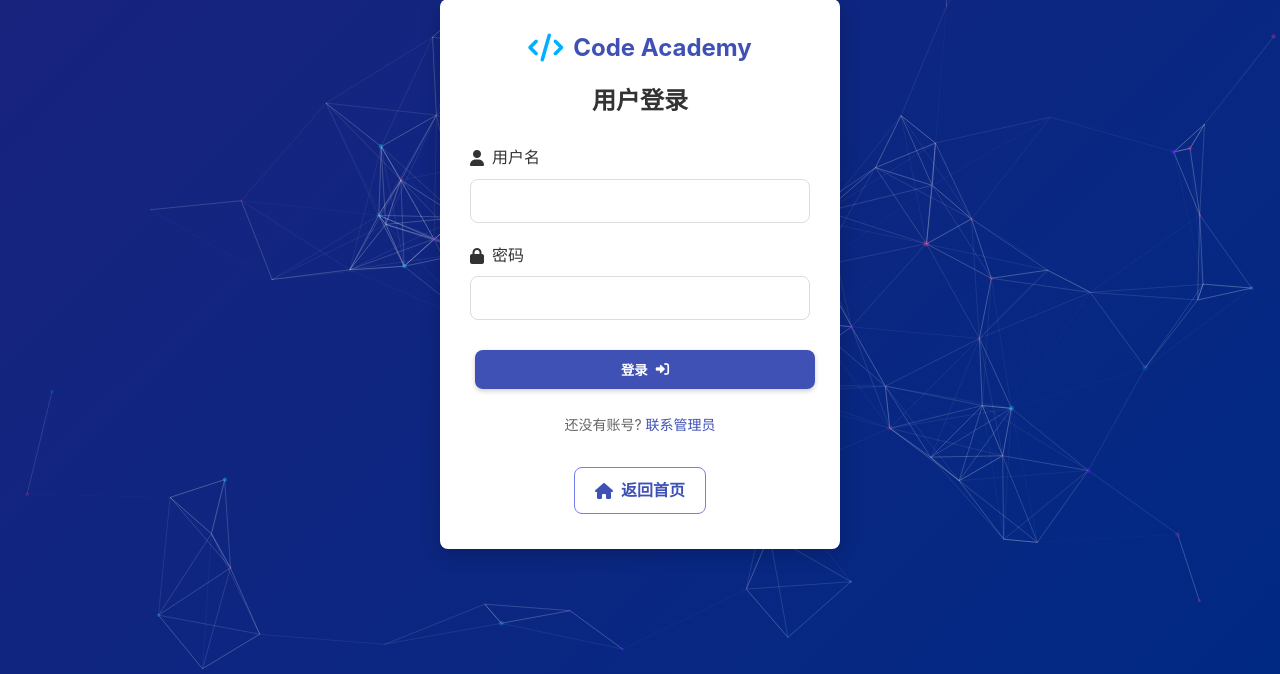
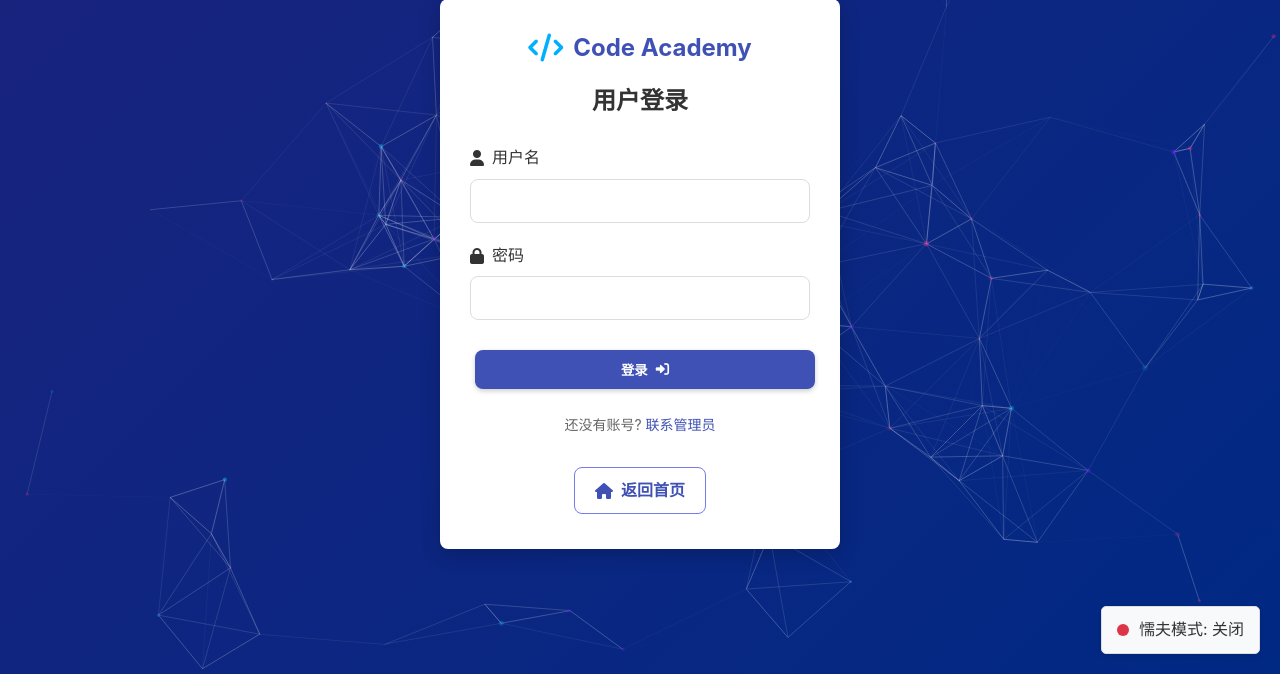
Before and after one commit to DingTom23/dmsy-vuln-activities, a PHP site: page /login.php in a window 1280 px wide. Shown: the part 126-800 px from the top of the page. Run offline with PHP 8.4, Linux system fonts and the light colour scheme.

Commit message:
update
update

```diff
--- a/config.php
+++ b/config.php
@@ -4,6 +4,9 @@ $db_host = 'localhost';
 $db_user = 'dmsyctfuser';
 $db_pass = 'dmsyctfpassword';
 $db_name = 'coolsite';
+
+// 懦夫模式设置 - 开启后会显示SQL错误和执行的SQL语句
+$coward_mode = false; // 默认关闭
 
 // 创建数据库连接
 $conn = mysqli_connect($db_host, $db_user, $db_pass, $db_name);
--- a/login.php
+++ b/login.php
@@ -3,6 +3,20 @@ session_start();
 require_once 'config.php';
 
 $error = '';
+
+// 检查是否有懦夫模式切换请求
+if (isset($_GET['coward_mode'])) {
+    // 设置cookie，有效期7天
+    setcookie('coward_mode', $_GET['coward_mode'], time() + (7 * 24 * 60 * 60), '/');
+    // 重定向回登录页面
+    header("Location: login.php");
+    exit;
+}
+
+// 从cookie中获取懦夫模式状态
+if (isset($_COOKIE['coward_mode'])) {
+    $coward_mode = ($_COOKIE['coward_mode'] == '1');
+}
 
 if ($_SERVER['REQUEST_METHOD'] == 'POST') {
     $username = $_POST['username'];
@@ -12,9 +26,22 @@ if ($_SERVER['REQUEST_METHOD'] == 'POST') {
     // 提示: 尝试 ' OR '1'='1 作为用户名和密码
     // 或者 admin' -- 作为用户名，任意密码
     $sql = "SELECT id, username, password, role FROM users WHERE username = '$username' AND password = '$password'";
+
+    // 在懦夫模式下显示执行的SQL语句
+    if ($coward_mode) {
+        $error = "执行的SQL语句: " . $sql . "<br>";
+    }
+
     $result = mysqli_query($conn, $sql);
 
-    if ($result && mysqli_num_rows($result) > 0) {
+    if (!$result) {
+        // 根据懦夫模式决定是否显示SQL错误信息
+        if ($coward_mode) {
+            $error .= "SQL错误: " . mysqli_error($conn);
+        } else {
+            $error = "登录失败，用户名或密码不正确";
+        }
+    } else if (mysqli_num_rows($result) > 0) {
         $user = mysqli_fetch_assoc($result);
 
         $_SESSION['user_id'] = $user['id'];
@@ -24,7 +51,11 @@ if ($_SERVER['REQUEST_METHOD'] == 'POST') {
         header("Location: dashboard.php");
         exit;
     } else {
-        $error = '用户名或密码不正确';
+        if ($coward_mode) {
+            $error .= "查询成功但未找到匹配的用户";
+        } else {
+            $error = "登录失败，用户名或密码不正确";
+        }
     }
 
     mysqli_close($conn);
@@ -39,6 +70,35 @@ if ($_SERVER['REQUEST_METHOD'] == 'POST') {
     <title>登录 - Code Academy</title>
     <link rel="stylesheet" href="css/style.css">
     <link rel="stylesheet" href="https://cdnjs.cloudflare.com/ajax/libs/font-awesome/6.0.0/css/all.min.css">
+    <style>
+        .coward-mode-toggle {
+            position: fixed;
+            bottom: 20px;
+            right: 20px;
+            background-color: #f8f9fa;
+            border: 1px solid #ddd;
+            padding: 10px 15px;
+            border-radius: 5px;
+            box-shadow: 0 2px 5px rgba(0,0,0,0.1);
+            display: flex;
+            align-items: center;
+            gap: 10px;
+            cursor: pointer;
+            transition: all 0.3s ease;
+            text-decoration: none;
+            color: #333;
+        }
+        .coward-mode-toggle:hover {
+            background-color: #e9ecef;
+        }
+        .coward-mode-status {
+            display: inline-block;
+            width: 12px;
+            height: 12px;
+            border-radius: 50%;
+            background-color: <?php echo isset($coward_mode) && $coward_mode ? '#28a745' : '#dc3545'; ?>;
+        }
+    </style>
 </head>
 <body class="login-page">
     <div class="particles-container" id="particles-js"></div>
@@ -96,6 +156,12 @@ if ($_SERVER['REQUEST_METHOD'] == 'POST') {
         </div>
     </div>
 
+    <!-- 懦夫模式切换按钮 -->
+    <a href="login.php?coward_mode=<?php echo isset($coward_mode) && $coward_mode ? '0' : '1'; ?>" class="coward-mode-toggle">
+        <span class="coward-mode-status"></span>
+        <span>懦夫模式: <?php echo isset($coward_mode) && $coward_mode ? '开启' : '关闭'; ?></span>
+    </a>
+
     <script src="https://cdn.jsdelivr.net/particles.js/2.0.0/particles.min.js"></script>
     <script src="js/script.js"></script>
 </body>
```
